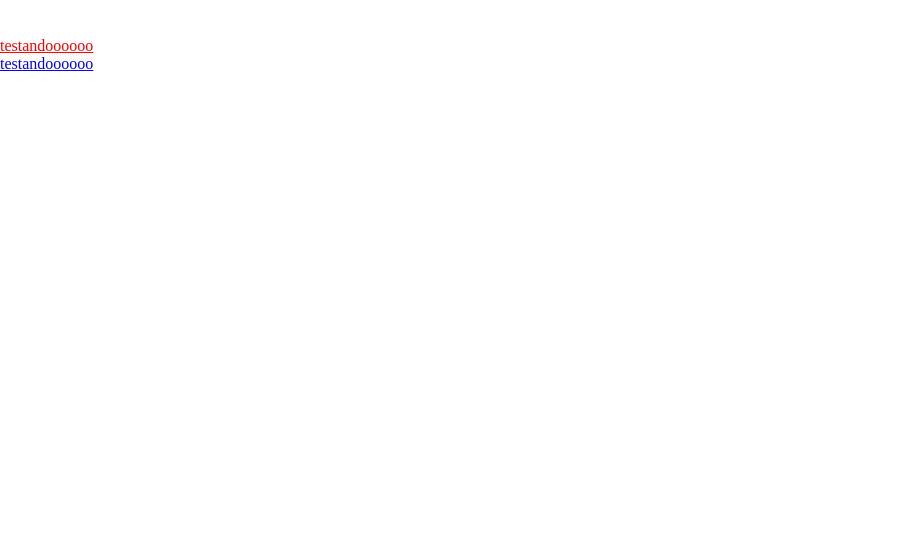
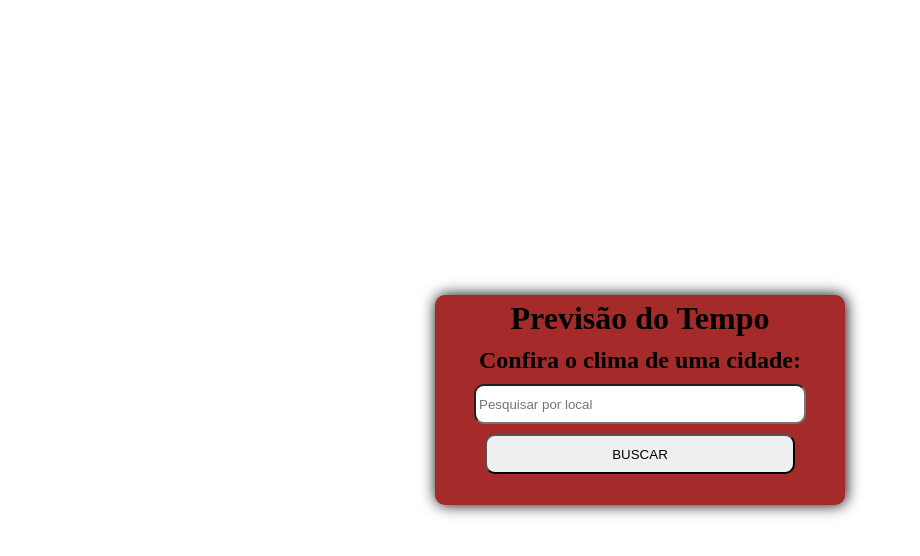
Before and after one commit to Barraqui/Previsao-do-tempo, a Vue app: page /telaInicial in a window 1280 px wide. Shown: the top 556 px of the page, without its empty margins (0-920 px from the left). Built offline with nearby package versions, Linux system fonts and the light colour scheme.

Commit message:
criar card

```diff
--- a/src/layout/card/index.vue
+++ b/src/layout/card/index.vue
@@ -89,8 +89,8 @@ type Props = {
                             <i class="fa-solid fa-temperature-arrow-up"></i>
                             <div class="title-info">
                                 <span>Temperatura max</span>
-                                <div class="temp-valor">{{ data.temperaturaMax?.toFixed() }} &deg;{{ data.unidadeMedida
-                                    }}</div>
+                                <div class="temp-valor">{{ data.temperaturaMax?.toFixed() }} &deg;{{
+                                    data.unidadeMedida }}</div>
                             </div>
                         </div>
                         <div class="legen-info">
@@ -98,7 +98,7 @@ type Props = {
                             <div class="title-info">
                                 <span>Temperatura min</span>
                                 <div class="temp-valor">{{ data.temperaturaMin?.toFixed() }} &deg;{{ data.unidadeMedida
-                                }}</div>
+                                    }}</div>
                             </div>
                         </div>
                         <div class="legen-info">
--- a/src/layout/telaInicial/index.css
+++ b/src/layout/telaInicial/index.css
@@ -0,0 +1,39 @@
+.container {
+  display: flex;
+  justify-content: center;
+  align-items: center;
+  height: 100vh;
+}
+
+.container-card {
+  background-color: brown;
+  display: flex;
+  flex-direction: column;
+  align-items: center;
+  width: 400px;
+  height: 200px;
+  padding: 5px;
+  gap: 10px;
+  box-shadow: 1px 0px 15px;
+  border-radius: 10px;
+}
+
+.text-card {
+  display: flex;
+  flex-direction: column;
+  align-items: center;
+}
+
+.text-card input {
+  margin-top: 10px;
+  width: 100%;
+  height: 30px;
+  border-radius: 10px;
+  padding: 3px;
+}
+
+.container-button {
+  height: 40px;
+  width: 310px;
+  border-radius: 10px;
+}
--- a/src/layout/telaInicial/index.vue
+++ b/src/layout/telaInicial/index.vue
@@ -3,13 +3,20 @@
  Criar uma pagina inicial para colocar a cidade que deseja e logo depois ela puxa os dados
  Arrumar alguns styles, como fonte, a distancia das divs, cores da pagina
 */
-import { RouterLink, RouterView } from 'vue-router';
+import { RouterLink, RouterView, useRouter } from 'vue-router';
 import { reactive, ref, watch } from 'vue';
 import { getWeatherData } from '../../services/api';
 import Card from '@/layout/card/index.vue';
 import type { TiposDados } from '../../services/types';
+// import { searcBtn } from "../telaPrevisaoTempo/index.vue";
+const input = ref()
+const router = useRouter();
 
-
+function searcBntInicial() {
+  //const cityNameInicial = input.value.trim();
+  //showWeatherData(cityNameInicial);
+  router.push("/previsaoTempo");
+}
 
 </script>
 
@@ -19,28 +26,31 @@ import type { TiposDados } from '../../services/types';
   </header>
 
   <body>
-    <div class="">
-      <h1>testandoooooo</h1>
-      <a href="/previsaoTempo">testandoooooo</a>
+    <div class="container">
+      <div class="container-card">
+        <div class="teste">
+          <h1>Previsão do Tempo</h1>
+        </div>
+        <div class="text-card">
+          <h2>Confira o clima de uma cidade:</h2>
+          <input
+            type="text"
+            placeholder="Pesquisar por local"
+          >
+        </div>
+        <button
+          class="container-button"
+          @click="searcBntInicial"
+        >BUSCAR</button>
+      </div>
     </div>
-    <RouterLink
+    <!-- <RouterLink
       to="/previsaoTempo"
       class="testando"
-    >testandoooooo</RouterLink>
+    >testandoooooo</RouterLink> -->
   </body>
 </template>
 
 <style>
-body {
-  color: white;
-
-}
-
-.testando {
-  color: blue;
-}
-
-a {
-  color: red;
-}
+@import "./index.css";
 </style>
```
